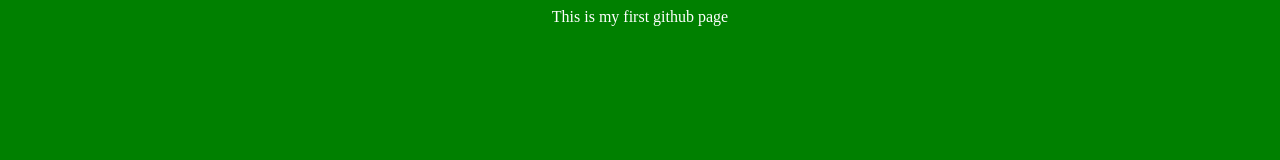
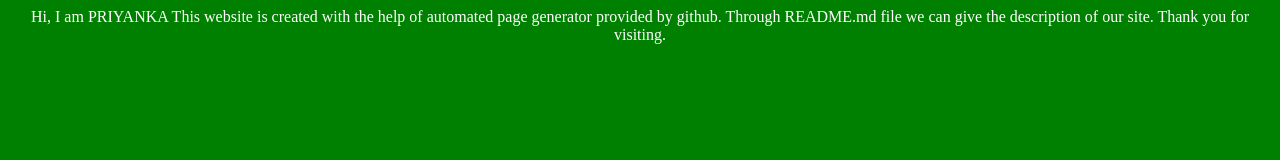
Before and after one commit to MadivadaLakshmiPriyanka/test, a plain HTML site: page index.html in a window 1280 px wide. Drawn offline with Linux system fonts and the light colour scheme.

Commit message:
Update index.html

```diff
--- a/index.html
+++ b/index.html
@@ -3,7 +3,8 @@
 First Web Site
 </title>
 <body>
-This is my first github page
+Hi, I am PRIYANKA This website is created with the help of automated page generator provided by github.
+Through README.md file we can give the description of our site. Thank you for visiting.
 </body>
 <style>
 body{
```
